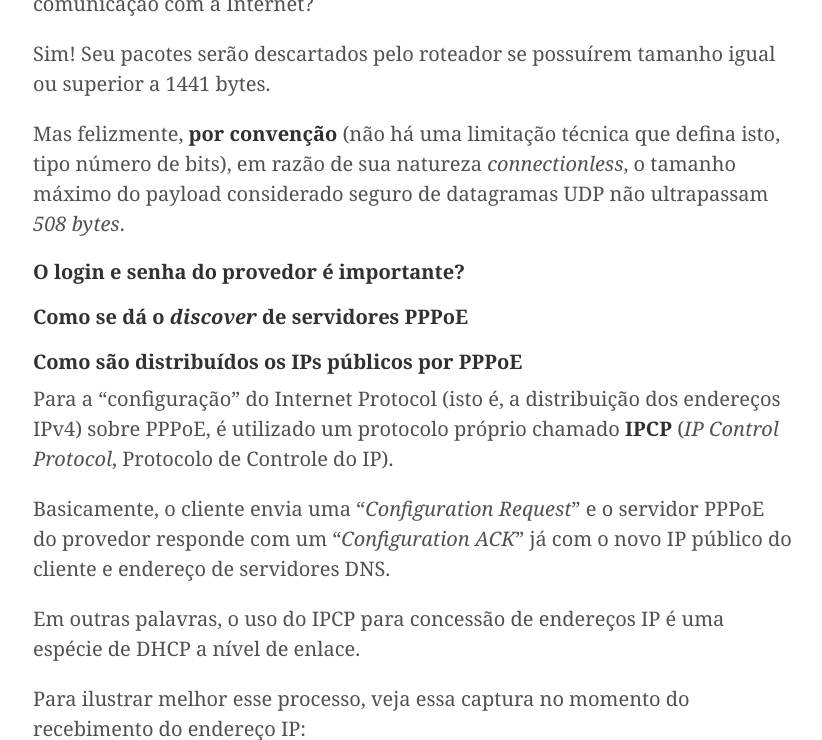
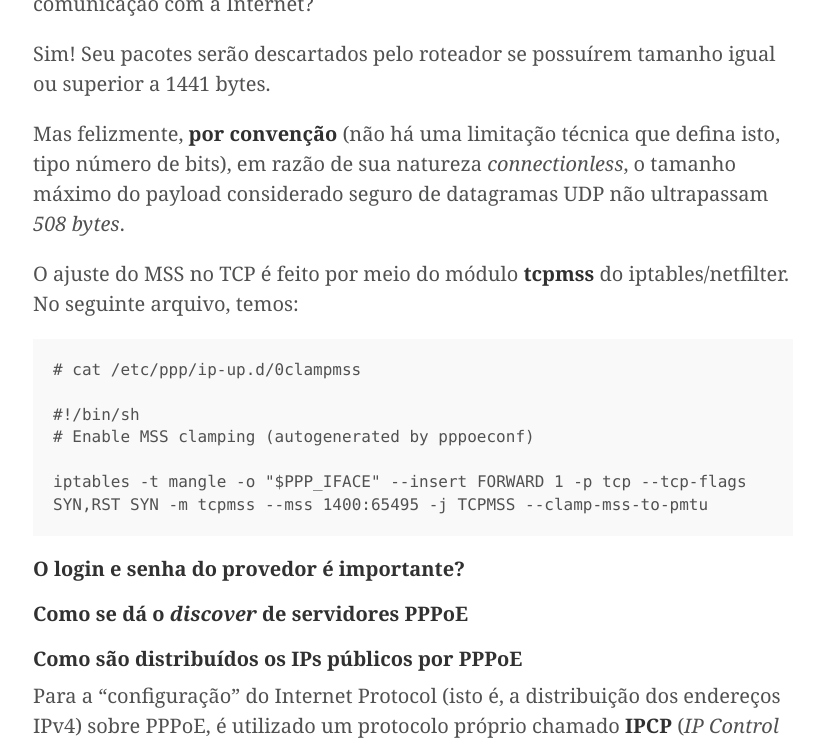
Before and after one commit to Kingm0b/jekyll-minimal-theme, a Jekyll site: the page built from _posts/2016-12-25-debian-pppoe.md, in a window 1280 px wide and 900 px high, scrolled down 5934 px, cut to the strip 0-740 px from the top of the window. Shown: the whole strip, without its empty margins (227-1049 px from the left). Built offline with Jekyll 4.4.1, drawn with Linux system fonts in a browser that asks for light colours.

Commit message:
Add files via upload

````diff
--- a/_posts/2016-12-25-debian-pppoe.md
+++ b/_posts/2016-12-25-debian-pppoe.md
@@ -178,6 +178,17 @@ Sim! Seu pacotes serão descartados pelo roteador se possuírem tamanho igual ou
 
 Mas felizmente, **por convenção** (não há uma limitação técnica que defina isto, tipo número de bits), em razão de sua natureza *connectionless*, o tamanho máximo do payload considerado seguro de datagramas UDP não ultrapassam *508 bytes*.
 
+O ajuste do MSS no TCP é feito por meio do módulo **tcpmss** do iptables/netfilter. No seguinte arquivo, temos:
+
+```bash
+# cat /etc/ppp/ip-up.d/0clampmss
+
+#!/bin/sh
+# Enable MSS clamping (autogenerated by pppoeconf)
+
+iptables -t mangle -o "$PPP_IFACE" --insert FORWARD 1 -p tcp --tcp-flags SYN,RST SYN -m tcpmss --mss 1400:65495 -j TCPMSS --clamp-mss-to-pmtu
+```
+
 #### O login e senha do provedor é importante?
 
 #### Como se dá o *discover* de servidores PPPoE
````
